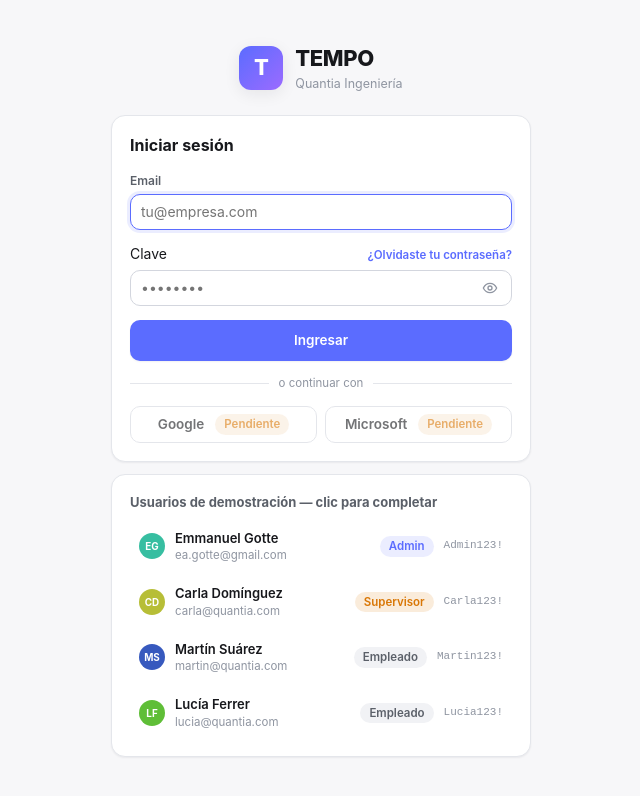
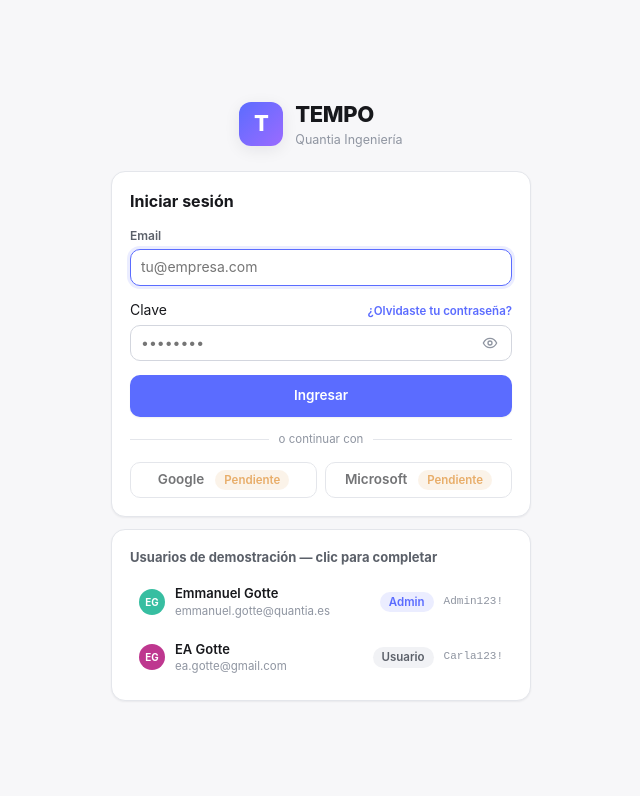
Before and after one commit to ea-gotte/TEMPO, a React (Vite) app: page / in a window 1280 px wide. Shown: the top 796 px of the page, without its empty margins (319-959 px from the left). Built offline with nearby package versions, Linux system fonts and the light colour scheme.

Commit message:
feat: renombrar rol empleado a usuario, activar validacion email en DB y actualizar lista de usuarios autenticados

```diff
--- a/src/App.tsx
+++ b/src/App.tsx
@@ -37,7 +37,7 @@
   const me = state.users.find((u) => u.id === state.currentUserId);
   if (me?.mustChangePassword) return <ForceChangePassword />;
   // Vista básica para empleados: si la página actual no está permitida, volver al tracker
-  const allowed = me?.role === "empleado" ? EMPLOYEE_PAGES : (Object.keys(PAGES) as PageKey[]);
+  const allowed = me?.role === "usuario" ? EMPLOYEE_PAGES : (Object.keys(PAGES) as PageKey[]);
   const effective = allowed.includes(page) ? page : "tracker";
   const Page = PAGES[effective];
   return (
--- a/src/components/ImportPanels.tsx
+++ b/src/components/ImportPanels.tsx
@@ -65,7 +65,7 @@
     else if (!email || !/^\S+@\S+\.\S+$/.test(email)) error = "Email inválido o vacío.";
 
     const roleRaw = iRole >= 0 ? normText(cols[iRole] ?? "") : "";
-    let role: Role = "empleado";
+    let role: Role = "usuario";
     if (roleRaw.includes("admin")) role = "admin";
     else if (roleRaw.includes("supervis") || roleRaw.includes("manager")) role = "supervisor";
 
--- a/src/components/Shell.tsx
+++ b/src/components/Shell.tsx
@@ -130,7 +130,7 @@
           </span>
         </div>
         {NAV.map((sec) => {
-          const items = sec.items.filter((it) => me.role !== "empleado" || EMPLOYEE_PAGES.includes(it.key));
+          const items = sec.items.filter((it) => me.role !== "usuario" || EMPLOYEE_PAGES.includes(it.key));
           if (items.length === 0) return null;
           return (
           <React.Fragment key={sec.section}>
@@ -419,7 +419,7 @@
           </div>
           <div className="field">
             <label>Rol</label>
-            <input className="input" value={me.role === "admin" ? "Administrador" : me.role === "supervisor" ? "Supervisor" : "Empleado"} disabled style={{ opacity: 0.8 }} />
+            <input className="input" value={me.role === "admin" ? "Administrador" : me.role === "supervisor" ? "Supervisor" : "Usuario"} disabled style={{ opacity: 0.8 }} />
           </div>
           <div className="field">
             <label>Jornada</label>
--- a/src/data.ts
+++ b/src/data.ts
@@ -209,28 +209,16 @@
     ],
     users: [
       {
-        id: "u1", name: "Emmanuel Gotte", email: "ea.gotte@gmail.com", password: "Admin123!", role: "admin", jornada: "completa",
+        id: "u1", name: "Emmanuel Gotte", email: "emmanuel.gotte@quantia.es", password: "Admin123!", role: "admin", jornada: "completa",
         teamId: "e1", departmentId: "d1", supervisorId: null, weeklyHours: 40,
         workDays: [1, 2, 3, 4, 5], dayStart: "09:00", dayEnd: "18:00", birthday: "1988-03-14",
         hireDate: "2021-03-01", active: true, online: true,
       },
       {
-        id: "u2", name: "Carla Domínguez", email: "carla@quantia.com", password: "Carla123!", role: "supervisor", jornada: "completa",
+        id: "u2", name: "EA Gotte", email: "ea.gotte@gmail.com", password: "User123!", role: "usuario", jornada: "completa",
         teamId: "e1", departmentId: "d1", supervisorId: "u1", weeklyHours: 40,
-        workDays: [1, 2, 3, 4, 5], dayStart: "08:30", dayEnd: "17:30", birthday: "1990-07-28",
-        hireDate: "2022-08-15", active: true, online: true,
-      },
-      {
-        id: "u3", name: "Martín Suárez", email: "martin@quantia.com", password: "Martin123!", role: "empleado", jornada: "completa",
-        teamId: "e2", departmentId: "d1", supervisorId: "u2", weeklyHours: 40,
-        workDays: [1, 2, 3, 4, 5], dayStart: "09:00", dayEnd: "18:00", birthday: "1995-11-02",
-        hireDate: "2024-11-10", active: true, online: false,
-      },
-      {
-        id: "u4", name: "Lucía Ferrer", email: "lucia@quantia.com", password: "Lucia123!", role: "empleado", jornada: "media",
-        teamId: "e3", departmentId: "d2", supervisorId: "u1", weeklyHours: 20,
-        workDays: [1, 2, 3, 4, 5], dayStart: "09:00", dayEnd: "13:00", birthday: "1998-07-24",
-        hireDate: "2026-01-15", active: true, online: true,
+        workDays: [1, 2, 3, 4, 5], dayStart: "09:00", dayEnd: "18:00", birthday: "1990-01-01",
+        hireDate: "2024-01-01", active: true, online: true,
       },
     ],
     teams: [
@@ -252,15 +240,11 @@
     notifications: [
       {
         id: uid(), kind: "solicitud", title: "Solicitud pendiente",
-        body: "Lucía Ferrer solicitó Trabajo remoto.", date: t, read: false,
+        body: "EA Gotte solicitó Trabajo remoto.", date: t, read: false,
       },
       {
         id: uid(), kind: "feriado", title: "Feriado próximo",
         body: "Aniversario provincial en 9 días.", date: t, read: false,
-      },
-      {
-        id: uid(), kind: "falta-carga", title: "Falta de carga horaria",
-        body: "Martín Suárez cargó 15 h de 40 h esta semana.", date: addDays(t, -1), read: true,
       },
     ],
     audit: [
@@ -296,7 +280,7 @@
         { label: "Reportes de su equipo", enabled: true },
         { label: "Edición de proyectos asignados", enabled: true },
       ],
-      empleado: [
+      usuario: [
         { label: "Registro de tiempo propio", enabled: true },
         { label: "Solicitud de ausencias", enabled: true },
         { label: "Reportes propios", enabled: true },
--- a/src/pages/Absences.tsx
+++ b/src/pages/Absences.tsx
@@ -91,7 +91,7 @@
   const { state, dispatch } = useStore();
   const toast = useToast();
   const me = state.users.find((u) => u.id === state.currentUserId)!;
-  const canApprove = me.role !== "empleado";
+  const canApprove = me.role !== "usuario";
   const [tab, setTab] = useState<"mias" | "aprobar" | "extra" | "registro">("mias");
   const [showNew, setShowNew] = useState(false);
   const [detail, setDetail] = useState<AbsenceRequest | null>(null);
@@ -426,7 +426,7 @@
 function RequestLog() {
   const { state } = useStore();
   const me = state.users.find((u) => u.id === state.currentUserId)!;
-  const canSeeAll = me.role !== "empleado";
+  const canSeeAll = me.role !== "usuario";
   const name = (id?: string | null) => state.users.find((x) => x.id === id)?.name ?? "—";
 
   type Ev = { at: string; icon: IconName; color: string; what: string; who: string; status: string };
--- a/src/pages/Admin.tsx
+++ b/src/pages/Admin.tsx
@@ -8,7 +8,7 @@
 
 const TAG_COLORS = ["#5b6cff", "#12b5a5", "#f5a524", "#f0446c", "#8b5cf6", "#0ea5e9", "#84cc16", "#f97316"];
 
-const ROLE_LABELS: Record<Role, string> = { admin: "Administrador", supervisor: "Supervisor", empleado: "Empleado" };
+const ROLE_LABELS: Record<Role, string> = { admin: "Administrador", supervisor: "Supervisor", usuario: "Usuario" };
 
 export function Admin() {
   const { state, dispatch } = useStore();
@@ -17,7 +17,7 @@
   const [tab, setTab] = useState<"empresa" | "roles" | "licencias" | "etiquetas" | "importar" | "correos" | "auditoria">("empresa");
   const [newTag, setNewTag] = useState("");
   const [newTagColor, setNewTagColor] = useState(TAG_COLORS[0]);
-  const [newPerm, setNewPerm] = useState<Record<Role, string>>({ admin: "", supervisor: "", empleado: "" });
+  const [newPerm, setNewPerm] = useState<Record<Role, string>>({ admin: "", supervisor: "", usuario: "" });
   const isAdmin = state.users.find((u) => u.id === state.currentUserId)?.role === "admin";
 
   function addTag() {
--- a/src/pages/Dashboard.tsx
+++ b/src/pages/Dashboard.tsx
@@ -109,7 +109,7 @@
 
         <div style={{ display: "flex", flexDirection: "column", gap: 14 }}>
           <div className="card card-pad">
-            <div className="card-title">Empleados conectados</div>
+            <div className="card-title">Usuarios conectados</div>
             {online.map((u) => (
               <div className="list-item" key={u.id}>
                 <Avatar name={u.name} online />
--- a/src/pages/HoursControl.tsx
+++ b/src/pages/HoursControl.tsx
@@ -48,7 +48,7 @@
     // eslint-disable-next-line react-hooks/exhaustive-deps
   }, [isCurrentWeek, ws]);
 
-  if (me.role === "empleado") {
+  if (me.role === "usuario") {
     return (
       <div className="card">
         <Empty icon="lock" text="Sección restringida" sub="El control de horas está disponible para administradores y supervisores." />
--- a/src/pages/Reports.tsx
+++ b/src/pages/Reports.tsx
@@ -11,12 +11,12 @@
   const toast = useToast();
   const t = today();
   const me = state.users.find((u) => u.id === state.currentUserId)!;
-  const isEmployee = me.role === "empleado";
+  const isEmployee = me.role === "usuario";
   const [period, setPeriod] = useState<Period>("semana");
   const [from, setFrom] = useState(weekStart(t));
   const [to, setTo] = useState(addDays(weekStart(t), 6));
   const [userFilterRaw, setUserFilter] = useState("");
-  // Los empleados solo ven sus propios datos
+  // Los usuarios solo ven sus propios datos
   const userFilter = isEmployee ? me.id : userFilterRaw;
   const [projectFilter, setProjectFilter] = useState("");
   const [clientFilter, setClientFilter] = useState("");
@@ -191,7 +191,7 @@
       </div>
 
       <div className="card" style={{ marginTop: 14, overflowX: "auto" }}>
-        <div className="card-title" style={{ padding: "14px 16px 0" }}>Horas por empleado — balance, extras y utilización</div>
+        <div className="card-title" style={{ padding: "14px 16px 0" }}>Horas por usuario — balance, extras y utilización</div>
         <table className="table">
           <thead>
             <tr>
--- a/src/pages/Team.tsx
+++ b/src/pages/Team.tsx
@@ -156,7 +156,7 @@
   const [password, setPassword] = useState("");
   const [mustChangePassword, setMustChangePassword] = useState(user ? (user.mustChangePassword ?? false) : true);
   const [error, setError] = useState("");
-  const [role, setRole] = useState<Role>(user?.role ?? "empleado");
+  const [role, setRole] = useState<Role>(user?.role ?? "usuario");
   const [teamId, setTeamId] = useState(user?.teamId ?? state.teams[0]?.id ?? "");
   const [departmentId, setDepartmentId] = useState(user?.departmentId ?? state.departments[0]?.id ?? "");
   const [supervisorId, setSupervisorId] = useState(user?.supervisorId ?? "");
@@ -287,7 +287,7 @@
         <div className="field">
           <label>Rol</label>
           <select className="select" value={role} onChange={(e) => setRole(e.target.value as Role)}>
-            <option value="empleado">Empleado</option>
+            <option value="usuario">Usuario</option>
             <option value="supervisor">Supervisor</option>
             <option value="admin">Administrador</option>
           </select>
@@ -296,7 +296,7 @@
           <label>Supervisor</label>
           <select className="select" value={supervisorId} onChange={(e) => setSupervisorId(e.target.value)}>
             <option value="">— Sin supervisor —</option>
-            {state.users.filter((u) => u.role !== "empleado" && u.id !== user?.id).map((u) => (
+            {state.users.filter((u) => u.role !== "usuario" && u.id !== user?.id).map((u) => (
               <option key={u.id} value={u.id}>{u.name}</option>
             ))}
           </select>
--- a/src/store.tsx
+++ b/src/store.tsx
@@ -365,7 +365,7 @@
               name: p.name || p.email?.split("@")[0] || "Usuario",
               email: p.email,
               password: "", // Supabase Auth maneja la clave
-              role: p.role || "empleado",
+              role: p.role || "usuario",
               jornada: p.jornada || "completa",
               teamId: p.team_id || "t1",
               departmentId: p.department_id || "d1",
@@ -490,7 +490,7 @@
 /** Proyectos visibles para un usuario: admin/supervisor ven todo; empleados solo donde son miembros */
 export function visibleProjects(state: AppState, userId: string) {
   const u = state.users.find((x) => x.id === userId);
-  if (!u || u.role !== "empleado") return state.projects;
+  if (!u || u.role !== "usuario") return state.projects;
   return state.projects.filter((p) => p.memberIds.includes(userId));
 }
 
--- a/src/types.ts
+++ b/src/types.ts
@@ -38,7 +38,7 @@
   color: string;
 }
 
-export type Role = "admin" | "supervisor" | "empleado";
+export type Role = "admin" | "supervisor" | "usuario";
 
 export type Jornada = "completa" | "media";
 
```
Also changed, not shown: 1 other file (tests, documents, lock files or other folders).
